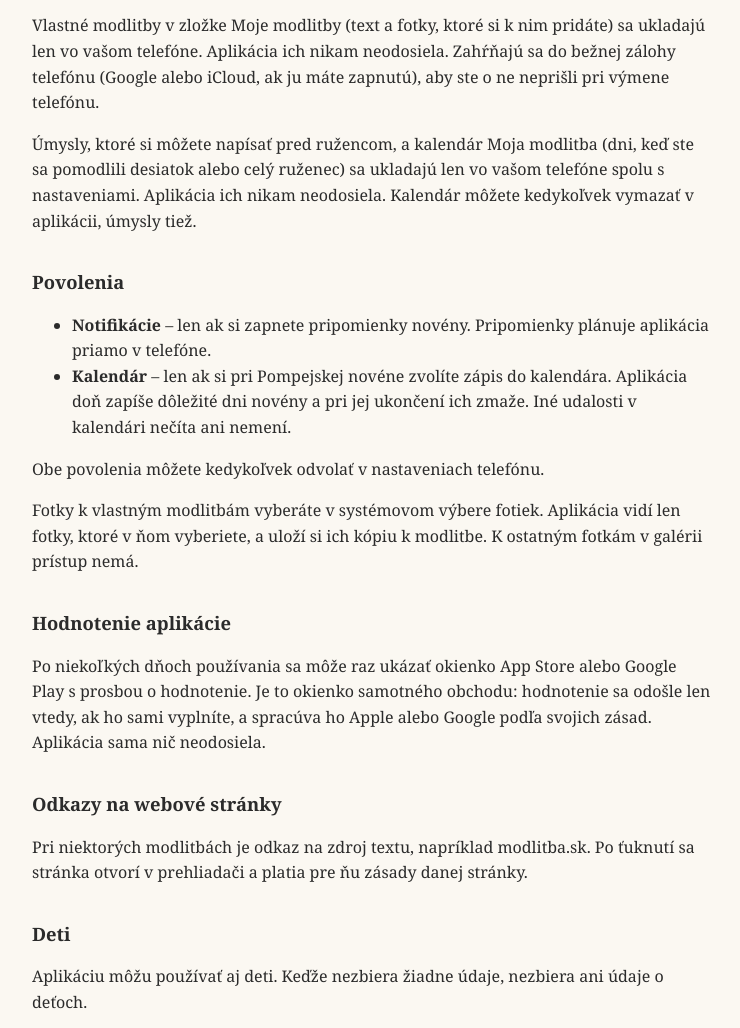
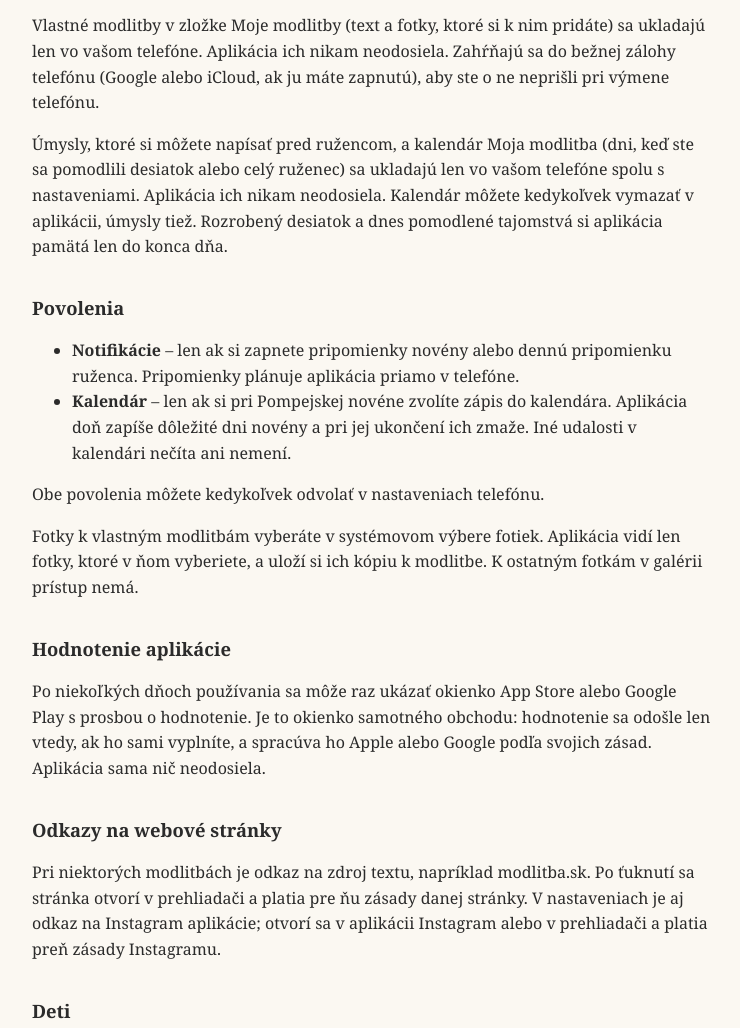
Before and after one commit to DomenicoFr/rosario-app, a plain HTML site: page zasady-sukromia.html in a window 1280 px wide. Shown: the part 602-1630 px from the top of the page, without its empty margins (268-1008 px from the left). Drawn offline with Linux system fonts and the light colour scheme.

Commit message:
Zásady ochrany súkromia: denná pripomienka ruženca a odkaz na Instagram
Co-Authored-By: Claude Opus 5.5 <noreply@anthropic.com>

```diff
--- a/zasady-sukromia.html
+++ b/zasady-sukromia.html
@@ -26,11 +26,11 @@
 <p>Vaše nastavenia (jazyk, obrad, veľkosť písma), obľúbené modlitby a priebeh novén sa ukladajú len vo vašom telefóne. Po odinštalovaní aplikácie sa vymažú.</p>
 <p>Poznámky na spoveď, ktoré si môžete písať pri spytovaní svedomia, sa ukladajú len vo vašom telefóne. Nezálohujú sa do cloudu (Google ani iCloud) a neprenášajú sa do nového telefónu. Po vymazaní v aplikácii sa natrvalo odstránia a nedajú sa obnoviť.</p>
 <p>Vlastné modlitby v zložke Moje modlitby (text a fotky, ktoré si k nim pridáte) sa ukladajú len vo vašom telefóne. Aplikácia ich nikam neodosiela. Zahŕňajú sa do bežnej zálohy telefónu (Google alebo iCloud, ak ju máte zapnutú), aby ste o ne neprišli pri výmene telefónu.</p>
-<p>Úmysly, ktoré si môžete napísať pred ružencom, a kalendár Moja modlitba (dni, keď ste sa pomodlili desiatok alebo celý ruženec) sa ukladajú len vo vašom telefóne spolu s nastaveniami. Aplikácia ich nikam neodosiela. Kalendár môžete kedykoľvek vymazať v aplikácii, úmysly tiež.</p>
+<p>Úmysly, ktoré si môžete napísať pred ružencom, a kalendár Moja modlitba (dni, keď ste sa pomodlili desiatok alebo celý ruženec) sa ukladajú len vo vašom telefóne spolu s nastaveniami. Aplikácia ich nikam neodosiela. Kalendár môžete kedykoľvek vymazať v aplikácii, úmysly tiež. Rozrobený desiatok a dnes pomodlené tajomstvá si aplikácia pamätá len do konca dňa.</p>
 
 <h2>Povolenia</h2>
 <ul>
-  <li><strong>Notifikácie</strong> – len ak si zapnete pripomienky novény. Pripomienky plánuje aplikácia priamo v telefóne.</li>
+  <li><strong>Notifikácie</strong> – len ak si zapnete pripomienky novény alebo dennú pripomienku ruženca. Pripomienky plánuje aplikácia priamo v telefóne.</li>
   <li><strong>Kalendár</strong> – len ak si pri Pompejskej novéne zvolíte zápis do kalendára. Aplikácia doň zapíše dôležité dni novény a pri jej ukončení ich zmaže. Iné udalosti v kalendári nečíta ani nemení.</li>
 </ul>
 <p>Obe povolenia môžete kedykoľvek odvolať v nastaveniach telefónu.</p>
@@ -40,7 +40,7 @@
 <p>Po niekoľkých dňoch používania sa môže raz ukázať okienko App Store alebo Google Play s prosbou o hodnotenie. Je to okienko samotného obchodu: hodnotenie sa odošle len vtedy, ak ho sami vyplníte, a spracúva ho Apple alebo Google podľa svojich zásad. Aplikácia sama nič neodosiela.</p>
 
 <h2>Odkazy na webové stránky</h2>
-<p>Pri niektorých modlitbách je odkaz na zdroj textu, napríklad modlitba.sk. Po ťuknutí sa stránka otvorí v prehliadači a platia pre ňu zásady danej stránky.</p>
+<p>Pri niektorých modlitbách je odkaz na zdroj textu, napríklad modlitba.sk. Po ťuknutí sa stránka otvorí v prehliadači a platia pre ňu zásady danej stránky. V nastaveniach je aj odkaz na Instagram aplikácie; otvorí sa v aplikácii Instagram alebo v prehliadači a platia preň zásady Instagramu.</p>
 
 <h2>Deti</h2>
 <p>Aplikáciu môžu používať aj deti. Keďže nezbiera žiadne údaje, nezbiera ani údaje o deťoch.</p>
@@ -66,7 +66,7 @@
 
 <h2>Permissions</h2>
 <ul>
-  <li><strong>Notifications</strong> – only if you turn on novena reminders. Reminders are scheduled on your phone.</li>
+  <li><strong>Notifications</strong> – only if you turn on novena reminders or the daily Rosary reminder. Reminders are scheduled on your phone.</li>
   <li><strong>Calendar</strong> – only if you choose to add the Pompeii Novena to your calendar. The app adds the key days and removes them when you end the novena. It does not read or change any other events.</li>
 </ul>
 <p>You can revoke both permissions at any time in your phone settings.</p>
@@ -76,7 +76,7 @@
 <p>After a few days of use, an App Store or Google Play window may appear once asking you to rate the app. This window belongs to the store itself: a rating is sent only if you submit it, and it is handled by Apple or Google under their own policies. The app itself sends nothing.</p>
 
 <h2>Links to websites</h2>
-<p>Some prayers link to the source of their text. These pages open in your browser and are covered by their own policies.</p>
+<p>Some prayers link to the source of their text. These pages open in your browser and are covered by their own policies. The settings also link to the app's Instagram; it opens in the Instagram app or your browser and is covered by Instagram's policies.</p>
 
 <h2>Children</h2>
 <p>Children may use the app. As it collects no data, it collects no data about children.</p>
```
